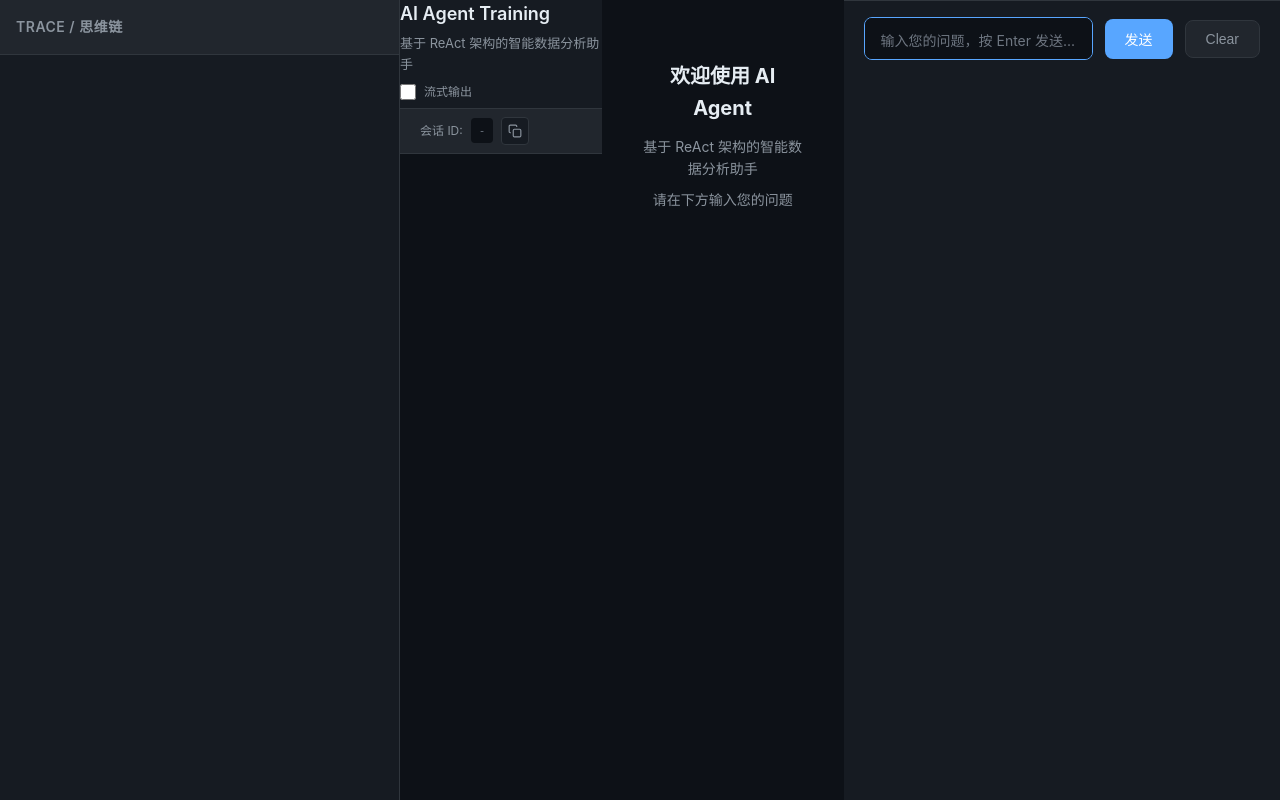
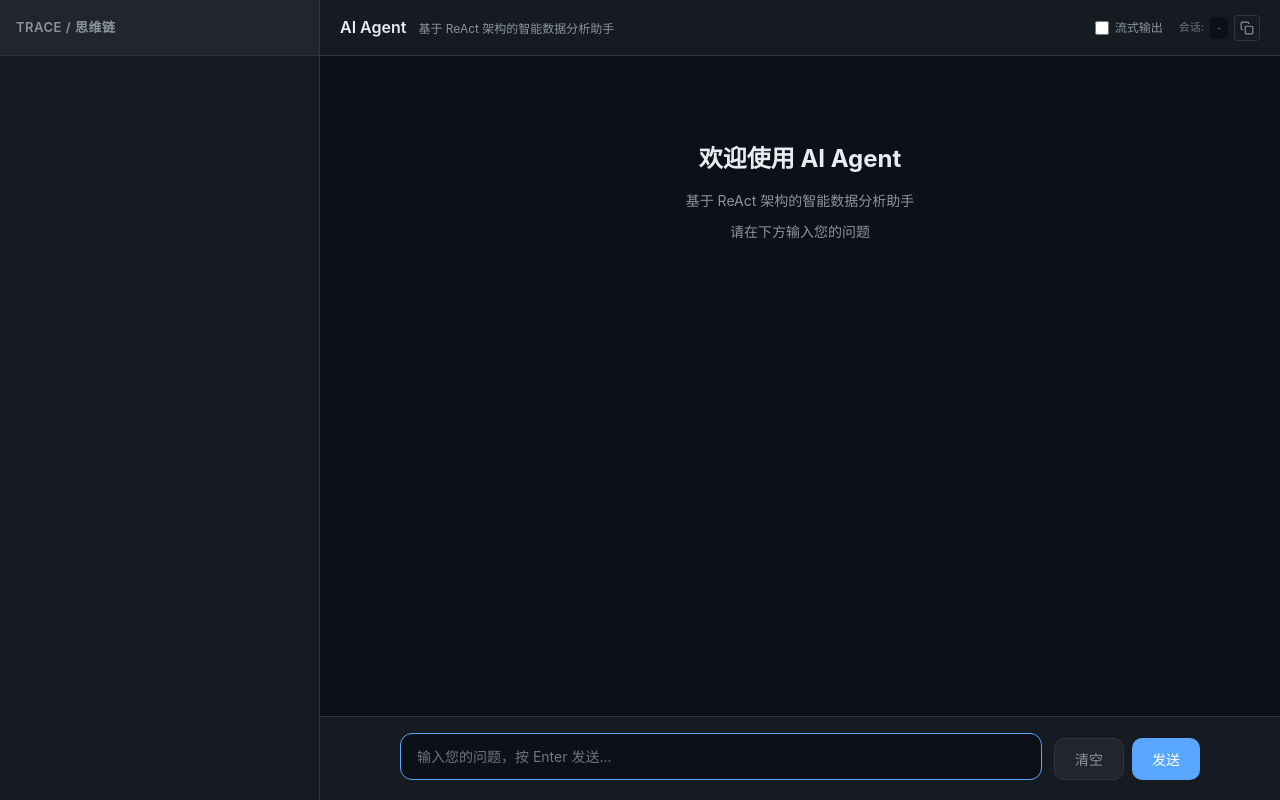
Before and after one commit to chqiut/ai_agent_training, a FastAPI app: page /index in a window 1280 px wide. Run offline with FastAPI, Linux system fonts and the light colour scheme.

Commit message:
refactor(ui): 重新设计页面布局，提升可读性
新布局：
- 左侧：Trace 思维链面板（固定宽度320px）
- 右侧主区域：
  - 顶部：标题栏 + 流式开关 + 会话ID
  - 中间：消息区域（核心内容，可滚动）
  - 底部：输入框（固定）

改进：
- 消息区域更大更突出，宽度限制720px 提升可读性
- 左侧 Trace 面板更紧凑，适合并排查看
- 整体间距和字体大小优化
- 移动端自适应：隐藏左侧面板

```diff
--- a/static/css/style.css
+++ b/static/css/style.css
@@ -4,21 +4,10 @@
  * ==============================
  *
  * 深色主题、代码高亮、Markdown 渲染
- * 布局：左侧 Trace 区，右侧聊天区
+ * 布局：左侧 Trace 区，右侧主聊天区（消息 +底部输入）
  */
 
-/* ============================================================================
-   基础样式
-   ============================================================================ */
-
-* {
-    margin: 0;
-    padding: 0;
-    box-sizing: border-box;
-}
-
 :root {
-    /* 颜色变量 - 深色主题 */
     --bg-primary: #0d1117;
     --bg-secondary: #161b22;
     --bg-tertiary: #21262d;
@@ -39,6 +28,16 @@
 
     --font-mono: 'JetBrains Mono', 'Fira Code', 'Consolas', monospace;
     --font-sans: -apple-system, BlinkMacSystemFont, 'Segoe UI', Roboto, sans-serif;
+
+    --header-height: 56px;
+    --input-height: 120px;
+    --sidebar-width: 320px;
+}
+
+* {
+    margin: 0;
+    padding: 0;
+    box-sizing: border-box;
 }
 
 html, body {
@@ -64,8 +63,8 @@ html, body {
    ============================================================================ */
 
 .trace-panel {
-    width: 400px;
-    min-width: 300px;
+    width: var(--sidebar-width);
+    min-width: 280px;
     border-right: 1px solid var(--border-color);
     display: flex;
     flex-direction: column;
@@ -73,13 +72,17 @@ html, body {
 }
 
 .panel-header {
-    padding: 16px;
+    height: var(--header-height);
+    display: flex;
+    align-items: center;
+    padding: 0 16px;
     border-bottom: 1px solid var(--border-color);
     background-color: var(--bg-tertiary);
+    flex-shrink: 0;
 }
 
 .panel-header h2 {
-    font-size: 14px;
+    font-size: 13px;
     font-weight: 600;
     color: var(--text-secondary);
     text-transform: uppercase;
@@ -89,14 +92,14 @@ html, body {
 .panel-content {
     flex: 1;
     overflow-y: auto;
-    padding: 16px;
+    padding: 12px;
 }
 
 /* Trace 步骤卡片 */
 .trace-step {
-    margin-bottom: 16px;
+    margin-bottom: 12px;
     border: 1px solid var(--border-color);
-    border-radius: 6px;
+    border-radius: 8px;
     overflow: hidden;
     background-color: var(--bg-primary);
 }
@@ -141,142 +151,260 @@ html, body {
 
 /* Thought 样式 */
 .thought-section {
-    margin-bottom: 12px;
+    margin-bottom: 10px;
 }
 
 .thought-label {
-    font-size: 11px;
+    font-size: 10px;
     font-weight: 600;
     color: var(--accent-purple);
     text-transform: uppercase;
-    margin-bottom: 6px;
+    margin-bottom: 4px;
 }
 
 .thought-content {
-    font-size: 13px;
     color: var(--text-primary);
     background-color: var(--bg-tertiary);
-    padding: 10px;
+    padding: 8px 10px;
     border-radius: 4px;
     white-space: pre-wrap;
     word-break: break-word;
+    line-height: 1.5;
 }
 
 /* Tool Call 样式 */
 .tool-section {
-    margin-bottom: 12px;
+    margin-bottom: 10px;
 }
 
 .tool-label {
-    font-size: 11px;
+    font-size: 10px;
     font-weight: 600;
     color: var(--accent-orange);
     text-transform: uppercase;
-    margin-bottom: 6px;
+    margin-bottom: 4px;
 }
 
 .tool-call {
     background-color: var(--bg-tertiary);
     border: 1px solid var(--border-color);
     border-radius: 4px;
-    padding: 8px 10px;
-    margin-bottom: 8px;
+    padding: 6px 8px;
+    margin-bottom: 6px;
 }
 
 .tool-name {
     font-family: var(--font-mono);
-    font-size: 12px;
+    font-size: 11px;
     color: var(--accent-orange);
-    margin-bottom: 4px;
+    margin-bottom: 3px;
 }
 
 .tool-args {
     font-family: var(--font-mono);
-    font-size: 11px;
+    font-size: 10px;
+    color: var(--text-secondary);
+    background-color: var(--bg-primary);
+    padding: 4px 6px;
+    border-radius: 4px;
+    overflow-x: auto;
+    white-space: pre-wrap;
+    max-height: 100px;
+    overflow-y: auto;
+}
+
+.result-label {
+    font-size: 10px;
+    font-weight: 600;
+    color: var(--accent-green);
+    text-transform: uppercase;
+    margin-bottom: 4px;
+}
+
+.result-content {
+    font-family: var(--font-mono);
+    font-size: 10px;
     color: var(--text-secondary);
     background-color: var(--bg-primary);
     padding: 6px 8px;
     border-radius: 4px;
-    overflow-x: auto;
-    white-space: pre-wrap;
-}
-
-/* Tool Result 样式 */
-.result-label {
-    font-size: 11px;
-    font-weight: 600;
-    color: var(--accent-green);
-    text-transform: uppercase;
-    margin-bottom: 6px;
-}
-
-.result-content {
-    font-family: var(--font-mono);
-    font-size: 11px;
-    color: var(--text-secondary);
-    background-color: var(--bg-primary);
-    padding: 8px 10px;
-    border-radius: 4px;
-    max-height: 200px;
+    max-height: 120px;
     overflow-y: auto;
     white-space: pre-wrap;
     word-break: break-word;
 }
 
 /* ============================================================================
-   右侧聊天面板
+   右侧主面板
    ============================================================================ */
 
-.chat-panel {
+.main-panel {
     flex: 1;
     display: flex;
     flex-direction: column;
+    overflow: hidden;
     background-color: var(--bg-primary);
 }
 
-.chat-header {
-    padding: 16px20px;
+/* ============================================================================
+   顶部栏
+   ============================================================================ */
+
+.main-header {
+    height: var(--header-height);
+    display: flex;
+    align-items: center;
+    justify-content: space-between;
+    padding: 0 20px;
     border-bottom: 1px solid var(--border-color);
     background-color: var(--bg-secondary);
+    flex-shrink: 0;
 }
 
-.chat-header h1 {
-    font-size: 18px;
+.header-left {
+    display: flex;
+    align-items: baseline;
+    gap: 12px;
+}
+
+.header-left h1 {
+    font-size: 16px;
     font-weight: 600;
     color: var(--text-primary);
 }
 
-.chat-header p {
-    font-size: 13px;
+.header-subtitle {
+    font-size: 12px;
     color: var(--text-secondary);
-    margin-top: 4px;
 }
 
-.chat-messages {
+.header-right {
+    display: flex;
+    align-items: center;
+    gap: 16px;
+}
+
+/* 流式输出切换 */
+.stream-toggle {
+    display: inline-flex;
+    align-items: center;
+    gap: 6px;
+    cursor: pointer;
+}
+
+.stream-toggle input[type="checkbox"] {
+    width: 14px;
+    height: 14px;
+    cursor: pointer;
+}
+
+.stream-toggle span {
+    font-size: 12px;
+    color: var(--text-secondary);
+}
+
+.stream-toggle:hover span {
+    color: var(--text-primary);
+}
+
+/* 会话信息 */
+.session-info {
+    display: flex;
+    align-items: center;
+    gap: 6px;
+}
+
+.session-label {
+    font-size: 11px;
+    color: var(--text-muted);
+}
+
+.session-id {
+    font-size: 10px;
+    color: var(--text-muted);
+    background-color: var(--bg-primary);
+    padding: 3px 6px;
+    border-radius: 4px;
+    max-width: 120px;
+    overflow: hidden;
+    text-overflow: ellipsis;
+    white-space: nowrap;
+}
+
+.btn-icon {
+    display: inline-flex;
+    align-items: center;
+    justify-content: center;
+    width: 26px;
+    height: 26px;
+    background-color: transparent;
+    border: 1px solid var(--border-color);
+    border-radius: 4px;
+    color: var(--text-secondary);
+    cursor: pointer;
+    transition: all 0.2s;
+}
+
+.btn-icon:hover {
+    background-color: var(--bg-hover);
+    color: var(--text-primary);
+    border-color: var(--accent-blue);
+}
+
+.btn-icon.copied {
+    color: var(--accent-green);
+    border-color: var(--accent-green);
+}
+
+/* ============================================================================
+   消息区域
+   ============================================================================ */
+
+.messages-area {
     flex: 1;
     overflow-y: auto;
-    padding: 20px;
+    padding: 24px 32px;
+}
+
+/* 欢迎消息 */
+.welcome-message {
+    text-align: center;
+    padding: 60px 20px;
+    color: var(--text-secondary);
+}
+
+.welcome-message h3 {
+    font-size: 24px;
+    color: var(--text-primary);
+    margin-bottom: 12px;
+}
+
+.welcome-message p {
+    font-size: 14px;
+    margin-bottom: 8px;
 }
 
 /* 消息样式 */
 .message {
-    margin-bottom: 20px;
-    max-width: 80%;
+    max-width: 720px;
+    margin: 0 auto 20px;
 }
 
 .message.user {
-    margin-left: auto;
+    text-align: right;
 }
 
 .message.assistant {
-    margin-right: auto;
+    text-align: left;
 }
 
 .message-content {
+    display: inline-block;
     padding: 12px 16px;
     border-radius: 12px;
     font-size: 14px;
-    line-height: 1.5;
+    line-height: 1.6;
+    text-align: left;
 }
 
 .message.user .message-content {
@@ -292,38 +420,23 @@ html, body {
     border-bottom-left-radius: 4px;
 }
 
-/* 欢迎消息 */
-.welcome-message {
-    text-align: center;
-    padding: 40px 20px;
-    color: var(--text-secondary);
-}
-
-.welcome-message h3 {
-    font-size: 20px;
-    color: var(--text-primary);
-    margin-bottom: 12px;
-}
-
-.welcome-message p {
-    font-size: 14px;
-    margin-bottom: 8px;
-}
-
 /* ============================================================================
-   输入区域
+   底部输入区
    ============================================================================ */
 
 .input-area {
-    padding: 16px 20px;
+    padding: 16px 24px 20px;
+    background-color: var(--bg-secondary);
     border-top: 1px solid var(--border-color);
-    background-color: var(--bg-secondary);
+    flex-shrink: 0;
 }
 
 .input-container {
+    max-width: 800px;
+    margin: 0 auto;
     display: flex;
-    align-items: center;
     gap: 12px;
+    align-items: flex-end;
 }
 
 #message-input {
@@ -331,13 +444,16 @@ html, body {
     padding: 12px 16px;
     background-color: var(--bg-primary);
     border: 1px solid var(--border-color);
-    border-radius: 8px;
+    border-radius: 12px;
     color: var(--text-primary);
     font-size: 14px;
     font-family: var(--font-sans);
     resize: none;
     outline: none;
     transition: border-color 0.2s;
+    min-height: 44px;
+    max-height: 200px;
+    line-height: 1.5;
 }
 
 #message-input:focus {
@@ -348,15 +464,21 @@ html, body {
     color: var(--text-muted);
 }
 
+.input-actions {
+    display: flex;
+    gap: 8px;
+}
+
 /* 按钮样式 */
 .btn {
     padding: 10px 20px;
     border: none;
-    border-radius: 8px;
+    border-radius: 10px;
     font-size: 14px;
     font-weight: 500;
     cursor: pointer;
-    transition: all0.2s;
+    transition: all 0.2s;
+    white-space: nowrap;
 }
 
 .btn-primary {
@@ -475,112 +597,9 @@ html, body {
 }
 
 /* ============================================================================
-   响应式
+   打字效果
    ============================================================================ */
 
-@media (max-width: 768px) {
-    .app-container {
-        flex-direction: column;
-    }
-
-    .trace-panel {
-        width: 100%;
-        height: 40%;
-        border-right: none;
-        border-bottom: 1px solid var(--border-color);
-    }
-
-    .chat-panel {
-        height: 60%;
-    }
-}
-
-/* ============================================================================
-   流式输出切换
-   ============================================================================ */
-
-.stream-toggle {
-    display: inline-flex;
-    align-items: center;
-    gap: 8px;
-    margin-top: 8px;
-    cursor: pointer;
-}
-
-.stream-toggle input[type="checkbox"] {
-    width: 16px;
-    height: 16px;
-    cursor: pointer;
-}
-
-.stream-toggle span {
-    font-size: 12px;
-    color: var(--text-secondary);
-}
-
-.stream-toggle:hover span {
-    color: var(--text-primary);
-}
-
-/* ============================================================================
-   会话信息栏
-   ============================================================================ */
-
-.session-info {
-    padding: 8px 20px;
-    border-bottom: 1px solid var(--border-color);
-    background-color: var(--bg-tertiary);
-}
-
-.session-info-item {
-    display: flex;
-    align-items: center;
-    gap: 8px;
-}
-
-.session-label {
-    font-size: 12px;
-    color: var(--text-secondary);
-}
-
-.session-id {
-    font-size: 11px;
-    color: var(--text-muted);
-    background-color: var(--bg-primary);
-    padding: 4px 8px;
-    border-radius: 4px;
-    max-width: 280px;
-    overflow: hidden;
-    text-overflow: ellipsis;
-    white-space: nowrap;
-}
-
-.btn-copy {
-    display: inline-flex;
-    align-items: center;
-    justify-content: center;
-    width: 28px;
-    height: 28px;
-    background-color: var(--bg-secondary);
-    border: 1px solid var(--border-color);
-    border-radius: 4px;
-    color: var(--text-secondary);
-    cursor: pointer;
-    transition: all 0.2s;
-}
-
-.btn-copy:hover {
-    background-color: var(--bg-hover);
-    color: var(--text-primary);
-    border-color: var(--accent-blue);
-}
-
-.btn-copy.copied {
-    color: var(--accent-green);
-    border-color: var(--accent-green);
-}
-
-/* 打字效果 */
 .thought-content.streaming {
     border-left: 3px solid var(--accent-blue);
     animation: pulse 1.5s infinite;
--- a/templates/index.html
+++ b/templates/index.html
@@ -9,32 +9,32 @@
 <body>
     <div class="app-container">
         <!-- 左侧 Trace 面板 -->
-        <div class="trace-panel">
+        <aside class="trace-panel">
             <div class="panel-header">
                 <h2>Trace / 思维链</h2>
             </div>
             <div class="panel-content" id="trace-content">
                 <!-- Trace 步骤会动态添加到这里 -->
             </div>
+        </aside>
+
+        <!-- 右侧主区域 -->
+        <main class="main-panel">
+            <!-- 顶部栏 -->
+            <header class="main-header">
+                <div class="header-left">
+                    <h1>AI Agent</h1>
+                    <span class="header-subtitle">基于 ReAct 架构的智能数据分析助手</span>
                 </div>
-
-        <!-- 右侧聊天面板 -->
-        <div class="chat-panel">
-            <div class="chat-header">
-                <h1>AI Agent Training</h1>
-                <p>基于 ReAct 架构的智能数据分析助手</p>
+                <div class="header-right">
                     <label class="stream-toggle">
                         <input type="checkbox" id="stream-toggle">
                         <span>流式输出</span>
                     </label>
-            </div>
-
-            <!-- 会话信息栏 -->
                     <div class="session-info">
-                <div class="session-info-item">
-                    <span class="session-label">会话 ID:</span>
+                        <span class="session-label">会话:</span>
                         <code id="conversation-id" class="session-id">-</code>
-                    <button id="copy-session-id" class="btn-copy" title="复制会话ID">
+                        <button id="copy-session-id" class="btn-icon" title="复制会话ID">
                             <svg width="14" height="14" viewBox="0 0 24 24" fill="none" stroke="currentColor" stroke-width="2">
                                 <rect x="9" y="9" width="13" height="13" rx="2" ry="2"></rect>
                                 <path d="M5 15H4a2 2 0 0 1-2-2V4a2 2 0 0 1 2-2h9a2 2 0 0 1 2 2v1"></path>
@@ -42,9 +42,10 @@
                         </button>
                     </div>
                 </div>
-            </div>
+            </header>
 
-            <div class="chat-messages" id="chat-messages">
+            <!-- 消息区域 -->
+            <div class="messages-area" id="chat-messages">
                 <div class="welcome-message">
                     <h3>欢迎使用 AI Agent</h3>
                     <p>基于 ReAct 架构的智能数据分析助手</p>
@@ -52,18 +53,21 @@
                 </div>
             </div>
 
-            <div class="input-area">
+            <!-- 底部输入框 -->
+            <footer class="input-area">
                 <div class="input-container">
                     <textarea
                         id="message-input"
                         placeholder="输入您的问题，按 Enter 发送..."
                         rows="1"
                     ></textarea>
+                    <div class="input-actions">
+                        <button id="clear-button" class="btn btn-secondary">清空</button>
                         <button id="send-button" class="btn btn-primary">发送</button>
-                    <button id="clear-button" class="btn btn-secondary">Clear</button>
                     </div>
                 </div>
-        </div>
+            </footer>
+        </main>
     </div>
 
     <script src="/static/js/app.js"></script>
```
Also changed, not shown: other parts of static/css/style.css (+41 -8 lines). Lines whose indentation alone changed are shown as unchanged.
